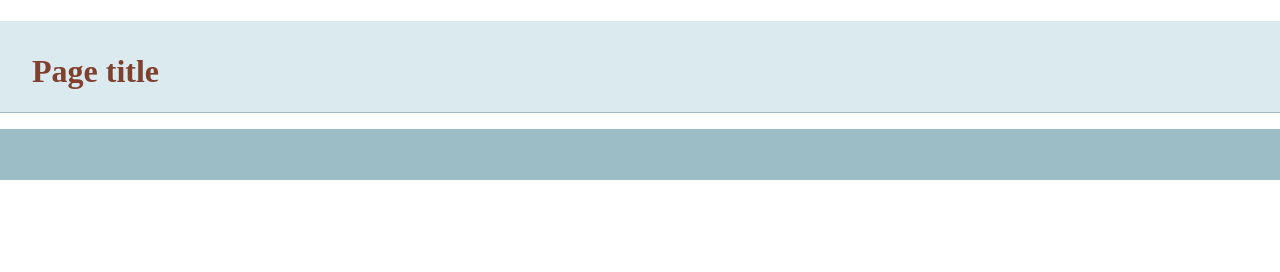
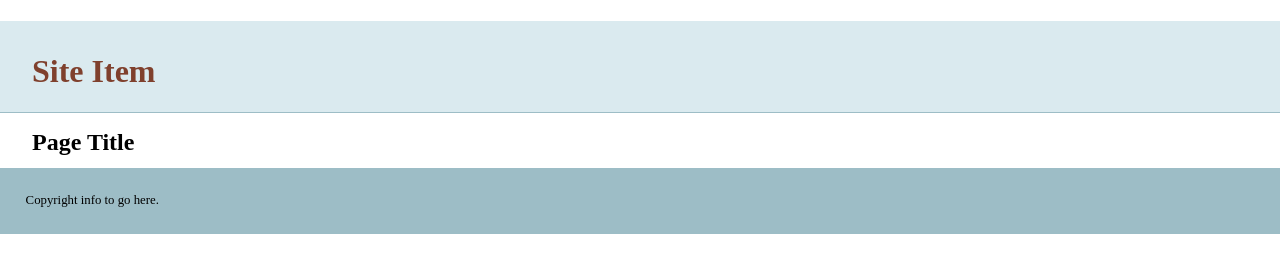
Before and after one commit to CloudBricksGlobal/git-basics, a plain HTML site: page index.html in a window 1280 px wide. Drawn offline with nearby package versions, Linux system fonts and the light colour scheme.

Commit message:
added more info to code template

```diff
--- a/index.html
+++ b/index.html
@@ -14,13 +14,15 @@
     </head>
     <body>
     <header>
-	<h1>Page title</h1>
+	<h1>Site Item</h1>
     </header>
     <nav id="pageNav">
     </nav>
     <main>
+        <h2>Page Title</h2>
     </main>
     <footer>
+        Copyright info to go here.
     </footer>
         <script>
 //use the modernizr load to load up external scripts. This will load the scripts asynchronously, but the order listed matters. Although it will load all scripts in parallel, it will execute them in the order listed
```
